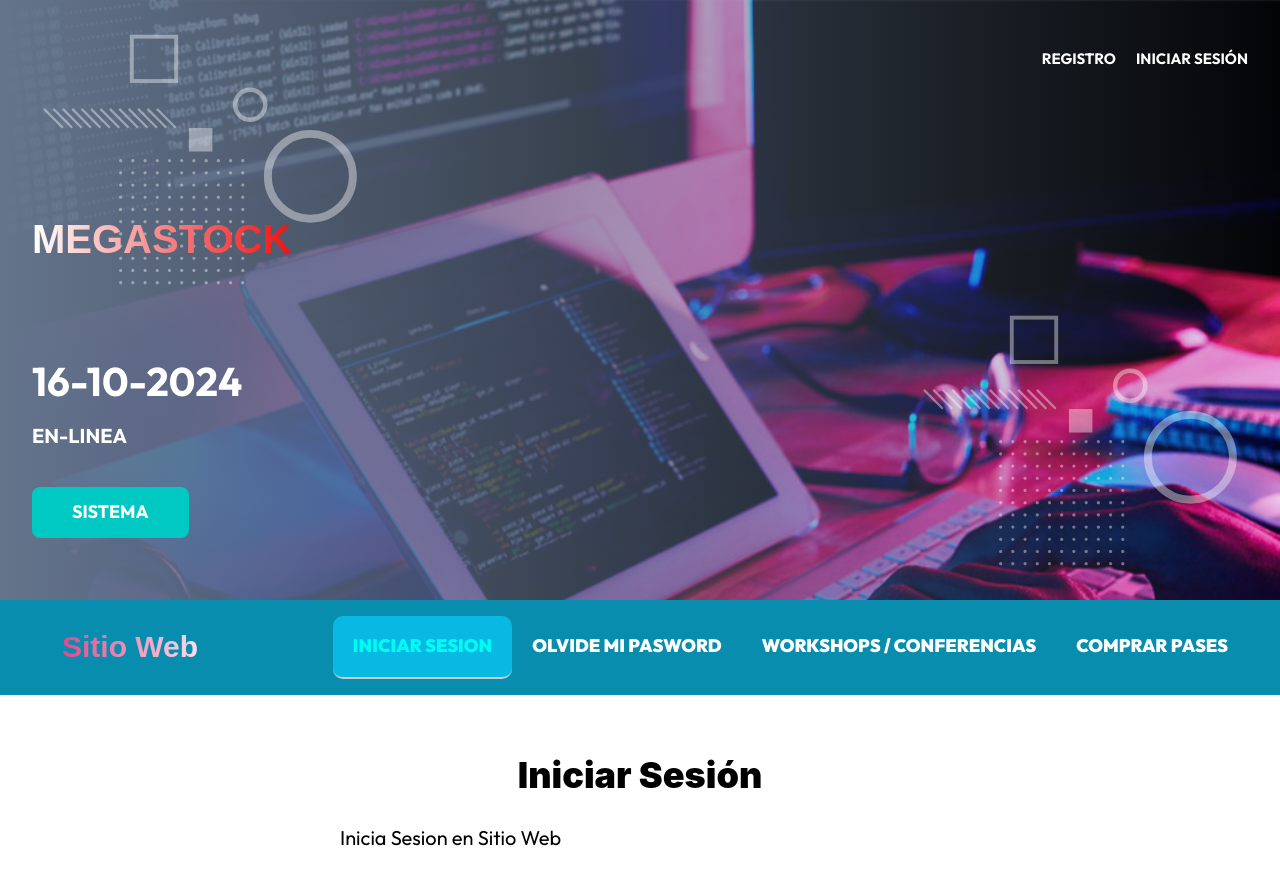
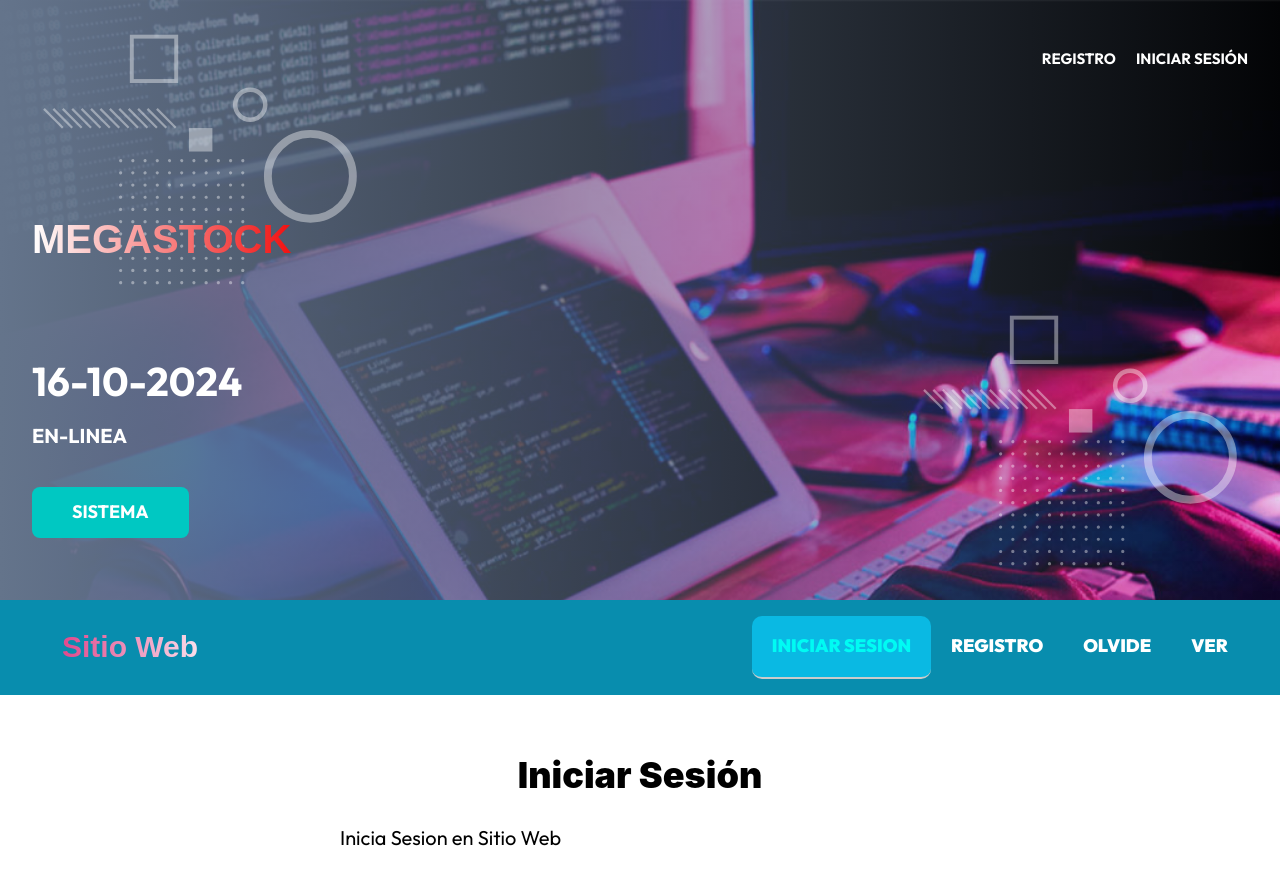
Before and after one commit to Edwin1406/mega, a PHP site: page / in a window 1280 px wide. Shown: the top 870 px of the page. Run offline with PHP 8.4, Linux system fonts and the light colour scheme; some libraries are stand-ins or nearby versions; some web fonts are replaced.

Commit message:
Update header.php

```diff
--- a/views/templates/header.php
+++ b/views/templates/header.php
@@ -37,9 +37,9 @@
         </a>
         <nav class="navegacion">
             <a href="/sitioweb/evento" class="navegacion__enlace <?php echo pagina_actual('/') ? 'navegacion__enlace--actual' : ''; ?>">Iniciar Sesion</a>
-            <a href="/sitioweb/paquetes" class="navegacion__enlace <?php echo pagina_actual('/paquetes') ? 'navegacion__enlace--actual' : ''; ?>">olvide mi pasword</a>
-            <a href="/sitioweb/conferencias" class="navegacion__enlace <?php echo pagina_actual('/conferencias') ? 'navegacion__enlace--actual' : ''; ?>">workshops / Conferencias</a>
-            <a href="/sitioweb/registro" class="navegacion__enlace <?php echo pagina_actual('/registro') ? 'navegacion__enlace--actual' : ''; ?>">Comprar Pases</a>
+            <a href="/sitioweb/paquetes" class="navegacion__enlace <?php echo pagina_actual('/registro') ? 'navegacion__enlace--actual' : ''; ?>">Registro</a>
+            <a href="/sitioweb/conferencias" class="navegacion__enlace <?php echo pagina_actual('/olvide') ? 'navegacion__enlace--actual' : ''; ?>">Olvide</a>
+            <a href="/sitioweb/registro" class="navegacion__enlace <?php echo pagina_actual('/ver') ? 'navegacion__enlace--actual' : ''; ?>">Ver</a>
         </nav>
     </div>
 </div>
```
